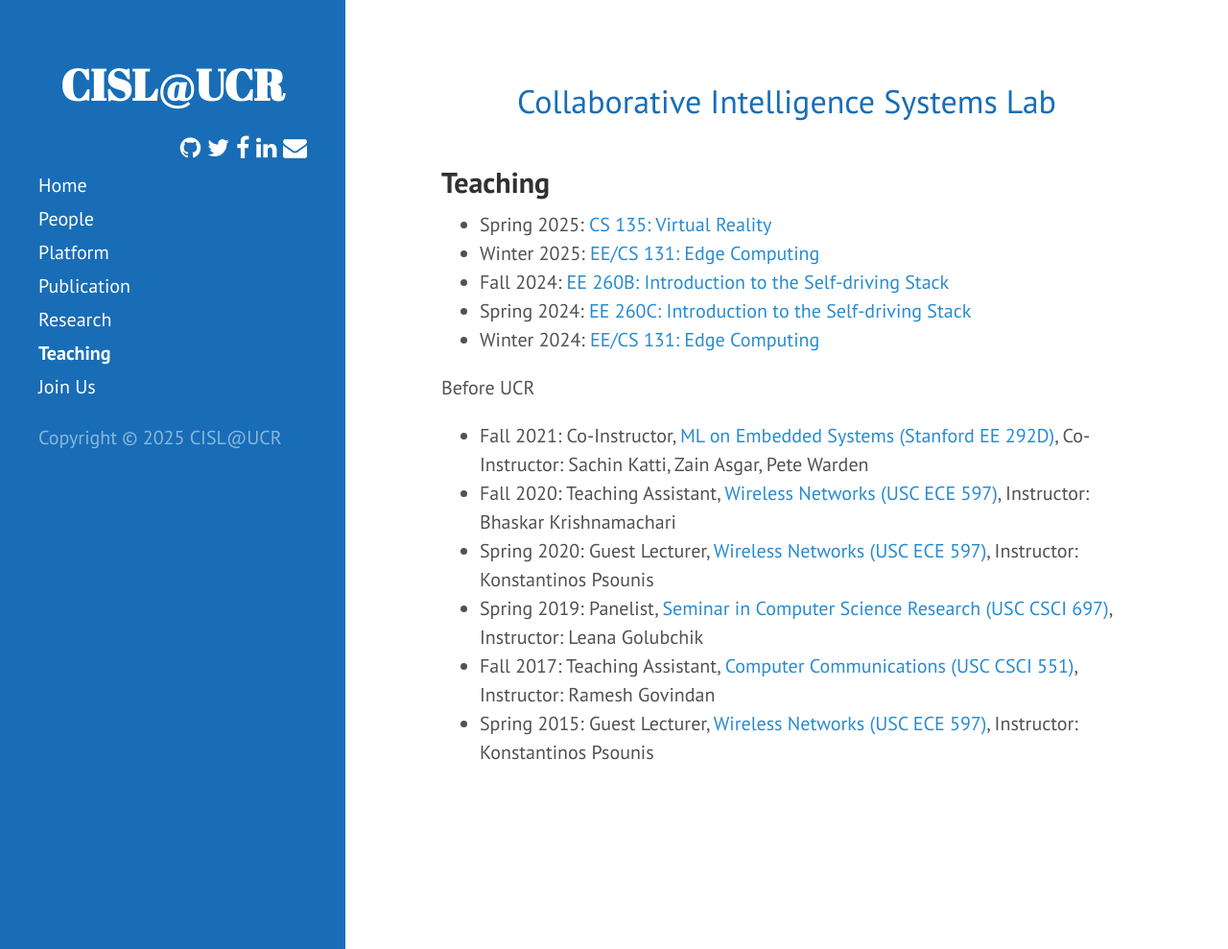
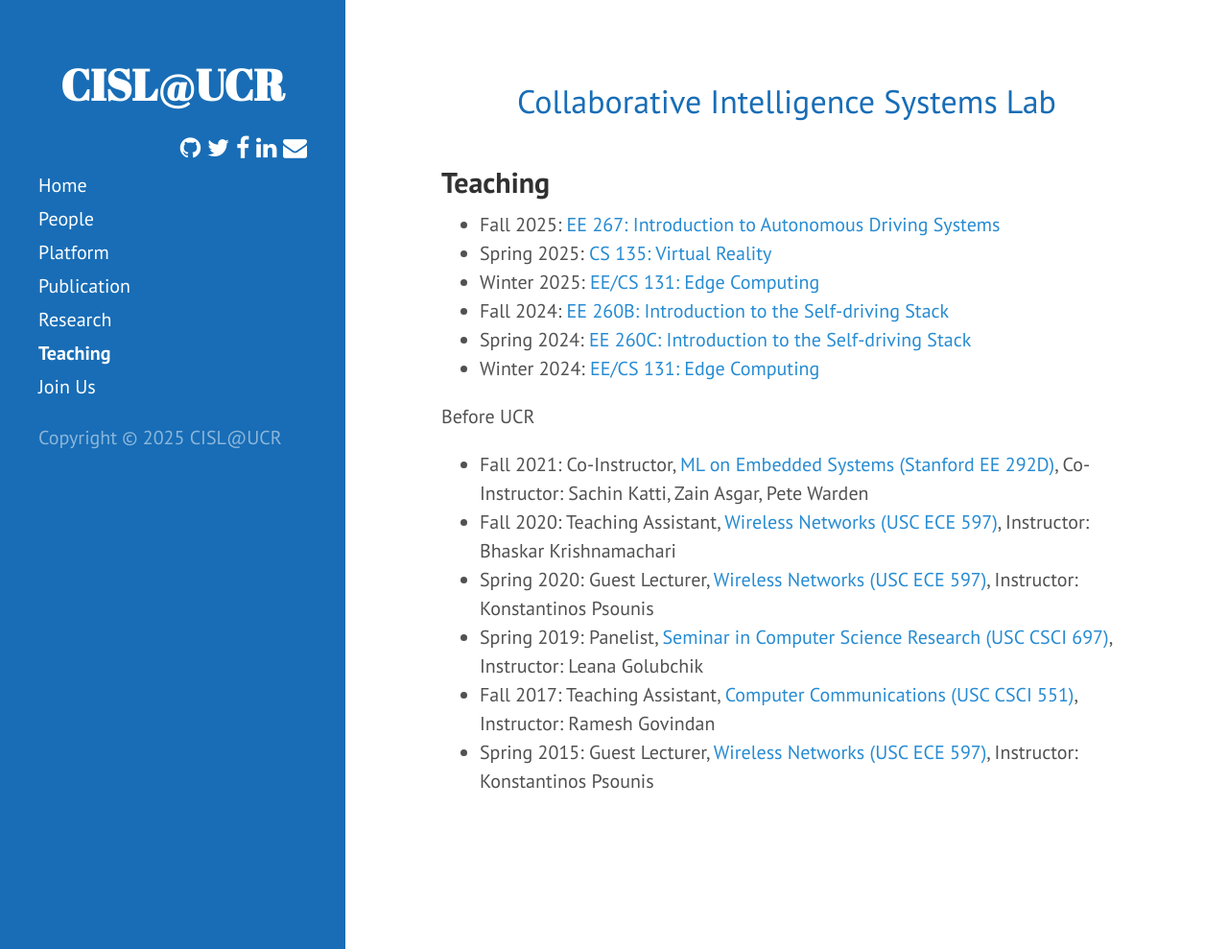
Before and after one commit to UCR-CISL/UCR-CISL.github.io, a Jekyll site: the page built from teaching.md, in a window 1280 px wide and 989 px high. Shown: the whole window at 96% size. Built offline with Jekyll 4.4.1, drawn with Linux system fonts in a browser that asks for light colours; a style sheet for code colours, icons or effects is not loaded.

Commit message:
ee267 fall25

```diff
--- a/teaching.md
+++ b/teaching.md
@@ -4,10 +4,11 @@ title: Teaching
 ---
 
 ## Teaching
+* Fall 2025:  [EE 267: Introduction to Autonomous Driving Systems](https://ucr-cisl.github.io/EE267/fall25/)
 * Spring 2025:  [CS 135: Virtual Reality](https://ucr-cisl.github.io/CS135/spring25/)
 * Winter 2025:  [EE/CS 131: Edge Computing](https://ucr-cisl.github.io/EECS131/winter25/)
-* Fall 2024:  [EE 260B: Introduction to the Self-driving Stack](https://ucr-cisl.github.io/EE260/fall24/)
-* Spring 2024:  [EE 260C: Introduction to the Self-driving Stack](https://ucr-cisl.github.io/EE260/spring24/)
+* Fall 2024:  [EE 260B: Introduction to the Self-driving Stack](https://ucr-cisl.github.io/EE267/fall24/)
+* Spring 2024:  [EE 260C: Introduction to the Self-driving Stack](https://ucr-cisl.github.io/EE267/spring24/)
 * Winter 2024:  [EE/CS 131: Edge Computing](https://ucr-cisl.github.io/EECS131/winter24/)
 
 Before UCR
```
